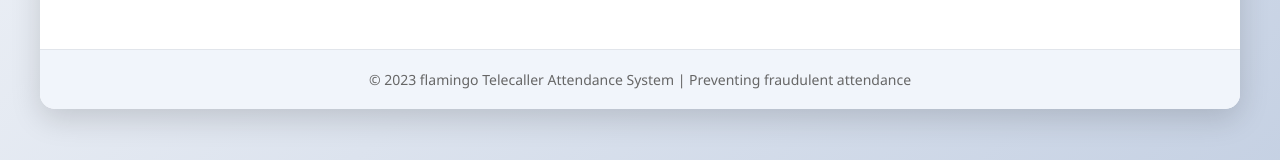
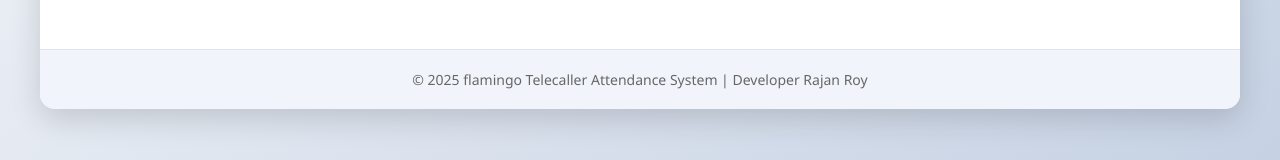
Before and after one commit to RoyDevR/flamingo, a plain HTML site: page index.html in a window 1280 px wide. Shown: the part 528-688 px from the top of the page. Drawn offline with nearby package versions, Linux system fonts and the light colour scheme.

Commit message:
Update index.html

```diff
--- a/index.html
+++ b/index.html
@@ -694,7 +694,7 @@
         </div>
 
         <div class="footer">
-            <p>© 2023 flamingo Telecaller Attendance System | Preventing fraudulent attendance</p>
+            <p>© 2025 flamingo Telecaller Attendance System | Developer Rajan Roy</p>
         </div>
     </div>
 
```
